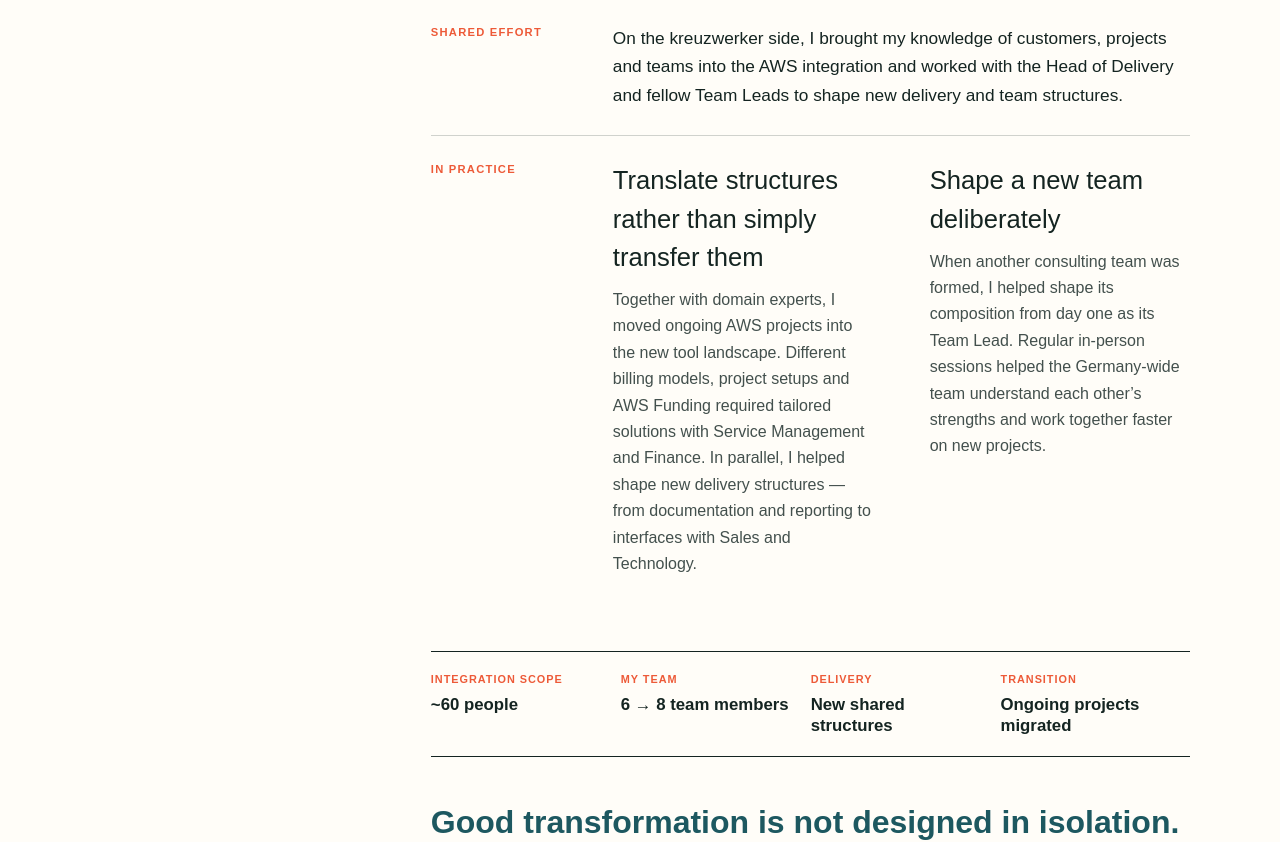
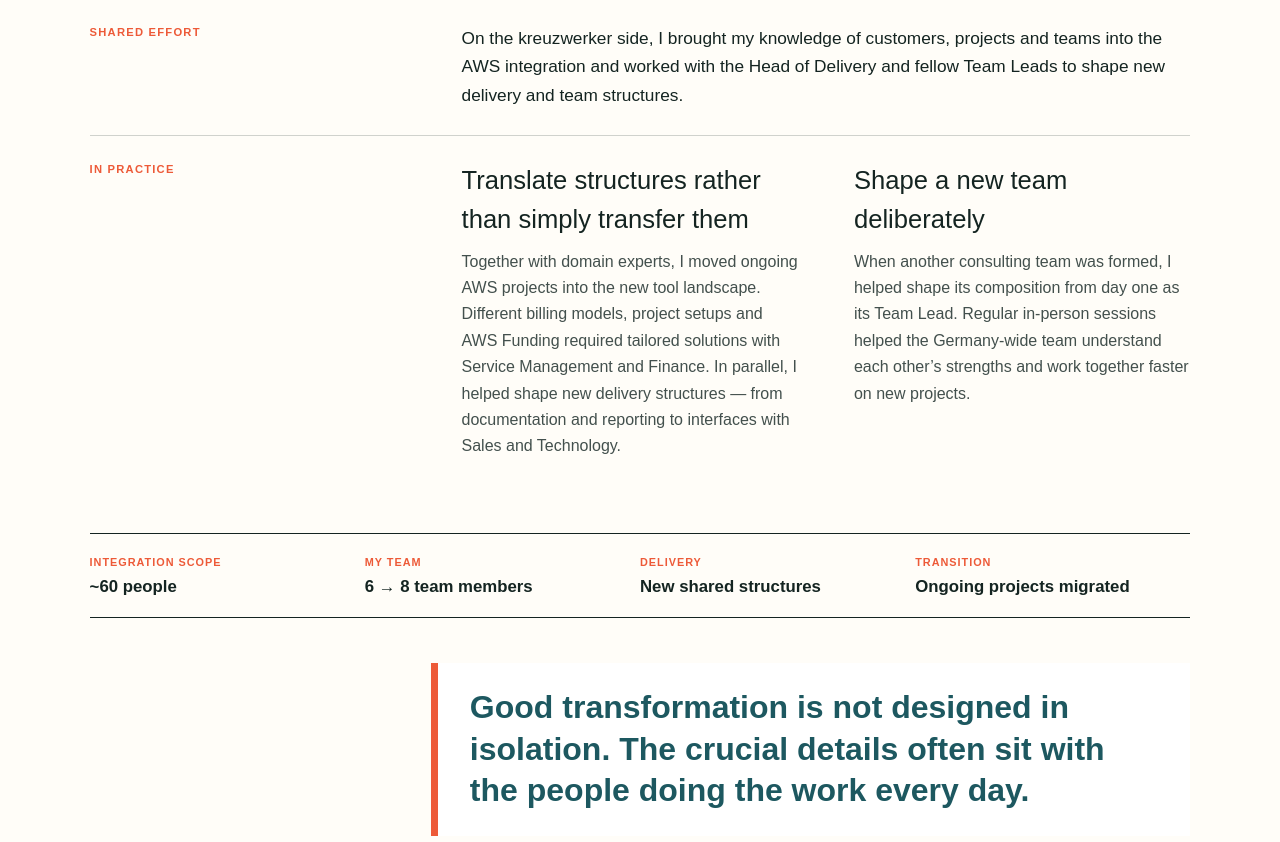
Before and after one commit to oriental-star/olivia-ratajzak, a Next.js app: page / in a window 1280 px wide. Shown: the part 3361-4203 px from the top of the page. Built offline with nearby package versions, Linux system fonts and the light colour scheme.

Commit message:
Expand impact section layout

```diff
--- a/app/globals.css
+++ b/app/globals.css
@@ -325,12 +325,12 @@ nav a:hover {
   background: var(--cream);
 }
 .impactStory {
-  margin-left: 31%;
+  margin-left: 0;
 }
 .impactStory > article {
   display: grid;
-  grid-template-columns: 150px 1fr;
-  gap: 2rem;
+  grid-template-columns: 1fr 2.25fr;
+  gap: 3rem;
   padding: 1.6rem 0;
   border-top: 1px solid var(--line);
 }
@@ -363,7 +363,7 @@ nav a:hover {
 .metrics {
   display: grid;
   grid-template-columns: repeat(4, 1fr);
-  margin: 3rem 0 0 31%;
+  margin: 3rem 0 0;
   border-top: 1px solid var(--ink);
   border-bottom: 1px solid var(--ink);
 }
@@ -386,6 +386,9 @@ nav a:hover {
 }
 .learn {
   margin: 45px 0 0 31%;
+  padding: 1.5rem 2rem;
+  border-left: 7px solid var(--orange);
+  background: #fff;
   font-size: clamp(1.35rem, 2.5vw, 2rem);
   line-height: 1.3;
   font-weight: 700;
```
